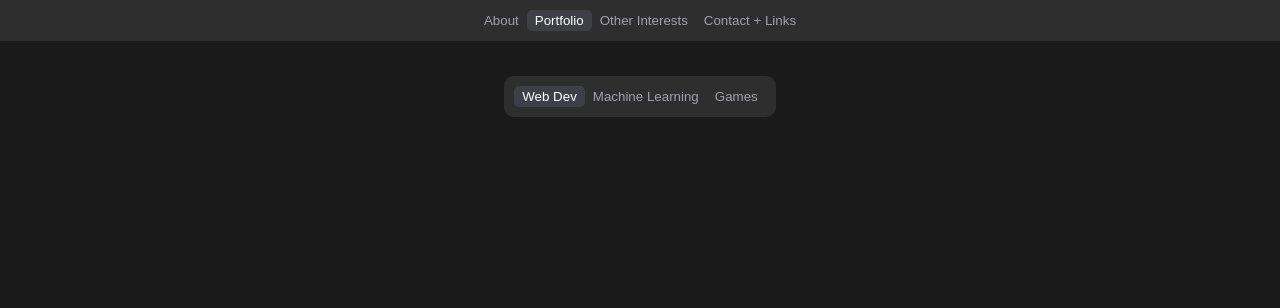
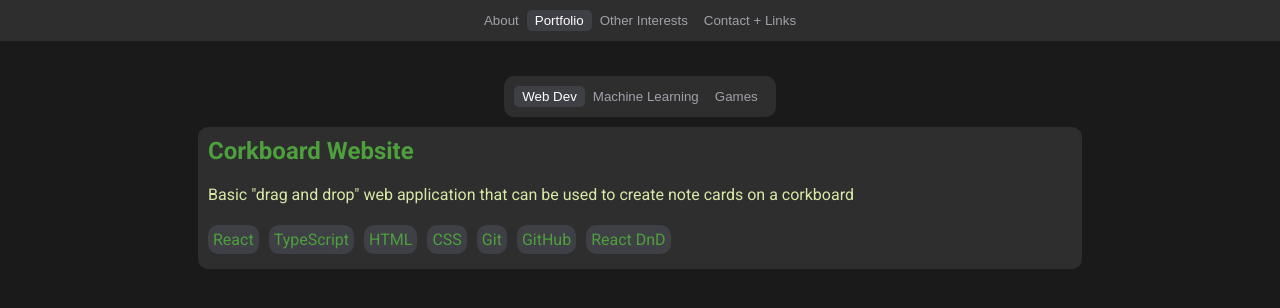
Before and after one commit to ydnamjs/personal-website, a React (Create React App) app: page / in a window 1280 px wide. Both pictures are taken after a click on the button "Portfolio". Shown: the top 308 px of the page. Built offline with nearby package versions, Linux system fonts and the light colour scheme.

Commit message:
Added basic portfolio item component that has a header, description, and tech used

```diff
--- a/src/pages/portfolio/Portfolio.css
+++ b/src/pages/portfolio/Portfolio.css
@@ -13,12 +13,13 @@
 
 .portfolio-section {
 	margin: 5px;
+	margin-bottom: 10px;
 	margin-left: auto;
 	margin-right: auto;
 	padding: 10px;
 	border-radius: 10px;
 	background-color: #2d2e2d;
-	text-align: center;
+	text-align: left;
 	width: max-content;
 	max-width: 100vw;
 	justify-content: center;
--- a/src/pages/portfolio/Portfolio.tsx
+++ b/src/pages/portfolio/Portfolio.tsx
@@ -1,8 +1,10 @@
 import React, {useState} from "react";
 import "./Portfolio.css";
-import {PortfolioButton} from "./pieces/PortfolioButton";
 
 export type Portfolio = "Web Dev" | "Machine Learning" | "Games";
+
+import {PortfolioButton} from "./pieces/PortfolioButton";
+import {PortfolioItem} from "./pieces/PortfolioItem";
 
 export function Portfolio() {
 	const [activePortfolio, setActivePortfolio] = useState<Portfolio>("Web Dev");
@@ -26,6 +28,7 @@ export function Portfolio() {
 					buttonPortfolio={"Games"}
 				></PortfolioButton>
 			</div>
+			<PortfolioItem></PortfolioItem>
 		</div>
 	);
 }
--- /dev/null
+++ b/src/pages/portfolio/pieces/PortfolioItem.css
@@ -0,0 +1,25 @@
+.portfolio-item {
+	width: 90%;
+	margin-top: 5px;
+}
+
+.portfolio-item--heading {
+	color: #4e9f3d;
+	margin-top: 0;
+}
+
+.tech-used {
+	display: flex;
+	flex-direction: row;
+	flex-wrap: wrap;
+}
+
+.tech-used p {
+	padding: 5px;
+	border-radius: 10px;
+	background-color: #3f3f46;
+	color: #4e9f3d;
+	margin: 5px;
+	margin-left: 0px;
+	margin-right: 10px;
+}
--- /dev/null
+++ b/src/pages/portfolio/pieces/PortfolioItem.tsx
@@ -0,0 +1,24 @@
+import React from "react";
+import "./PortfolioItem.css";
+import "../Portfolio.css";
+
+export function PortfolioItem() {
+	return (
+		<div className="portfolio-section portfolio-item">
+			<h2 className="portfolio-item--heading">Corkboard Website</h2>
+			<p>
+				Basic &quot;drag and drop&quot; web application that can be used to create note
+				cards on a corkboard
+			</p>
+			<div className="tech-used">
+				<p>React</p>
+				<p>TypeScript</p>
+				<p>HTML</p>
+				<p>CSS</p>
+				<p>Git</p>
+				<p>GitHub</p>
+				<p>React DnD</p>
+			</div>
+		</div>
+	);
+}
```
